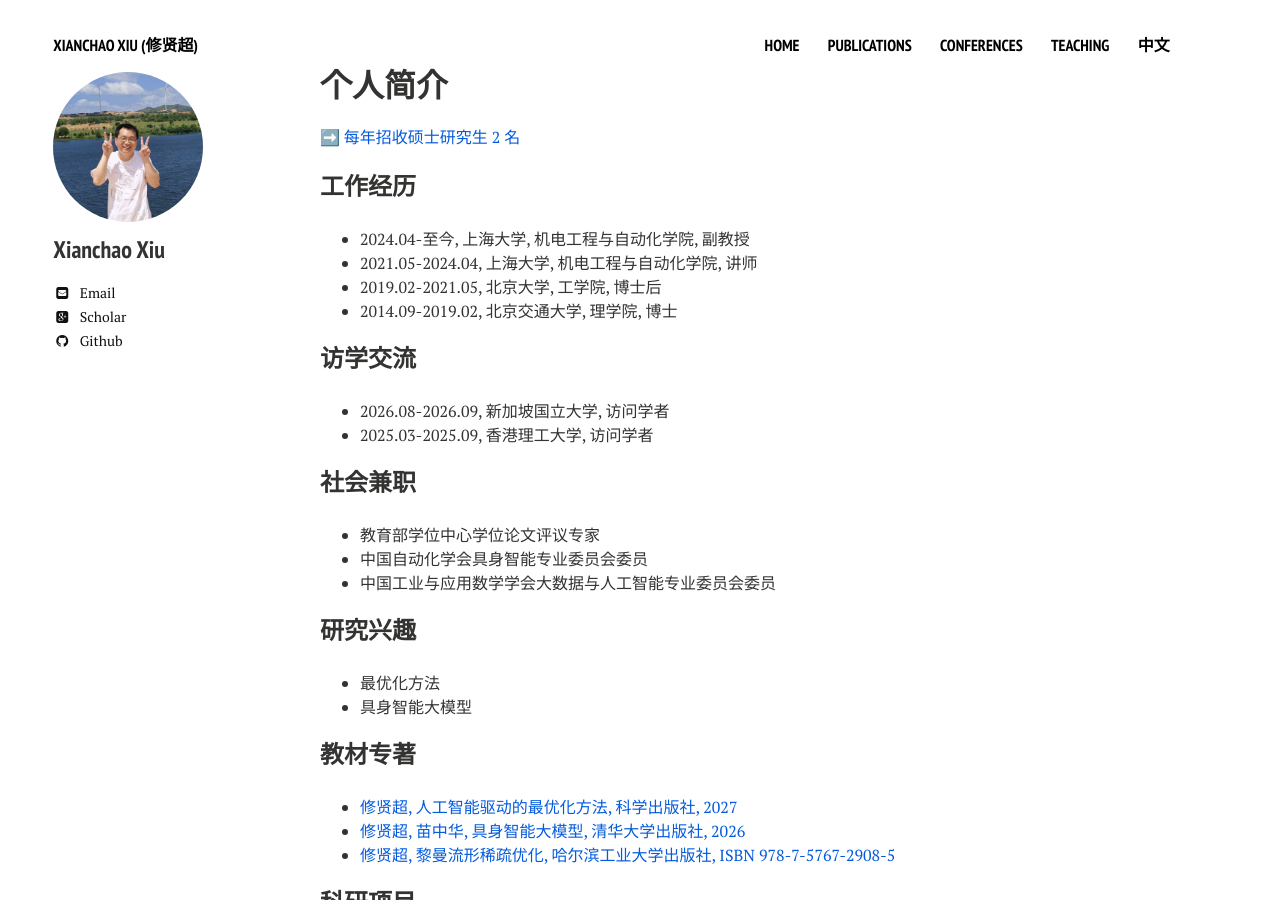
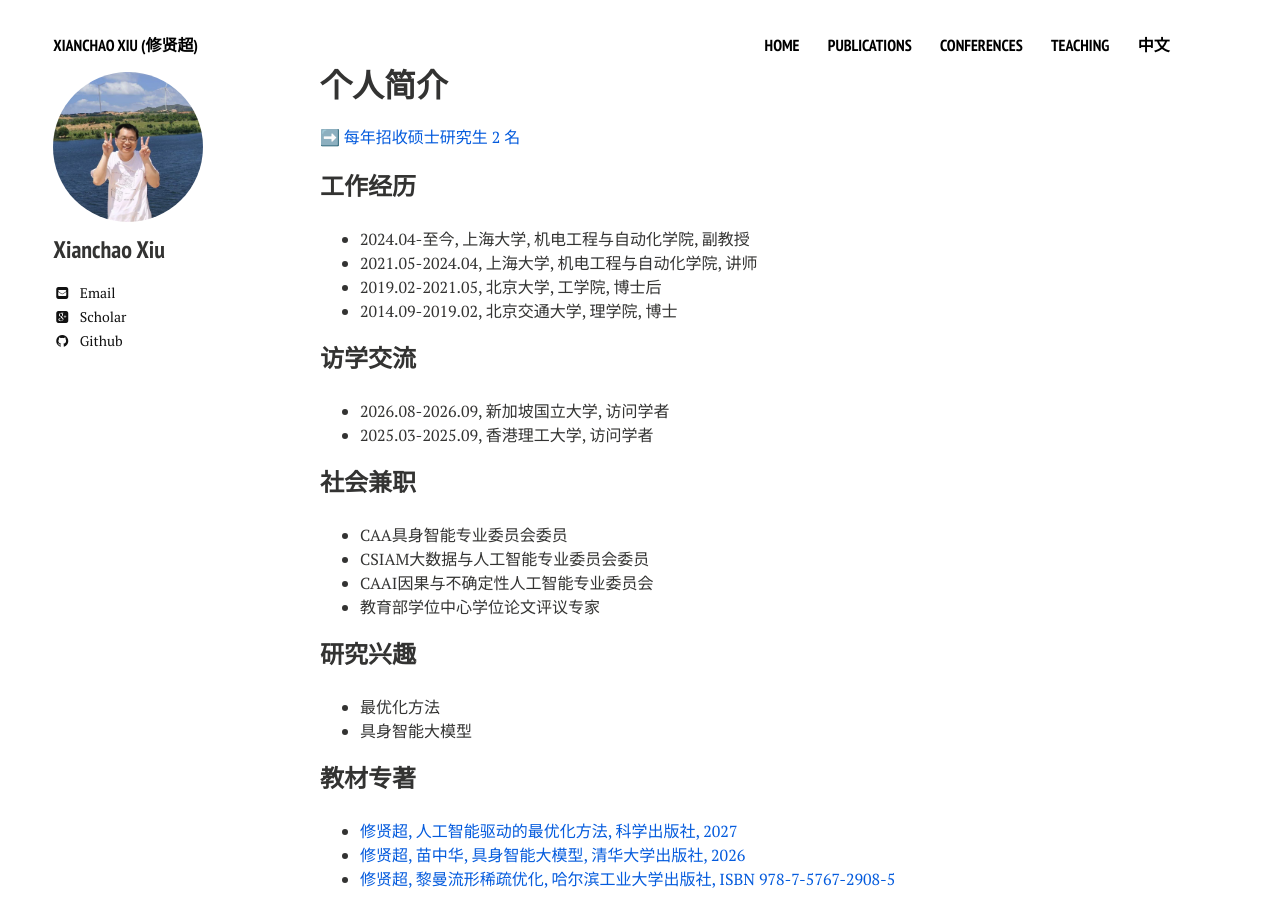
Before and after one commit to xianchaoxiu/xianchaoxiu.github.io, a Jekyll site: the page built from chinese/index.md, in a window 1280 px wide and 900 px high. Built offline with Jekyll 4.4.1, drawn with Linux system fonts in a browser that asks for light colours; nearby versions of some CDN libraries.

Commit message:
Update index.md

```diff
--- a/chinese/index.md
+++ b/chinese/index.md
@@ -23,10 +23,10 @@ share: false
 
 
 ### 社会兼职
+* CAA具身智能专业委员会委员 <br>
+* CSIAM大数据与人工智能专业委员会委员 <br>
+* CAAI因果与不确定性人工智能专业委员会<br>
 * 教育部学位中心学位论文评议专家 <br>
-* 中国自动化学会具身智能专业委员会委员 <br>
-* 中国工业与应用数学学会大数据与人工智能专业委员会委员 <br>
-
 
 ### 研究兴趣
 * 最优化方法<br>
```
